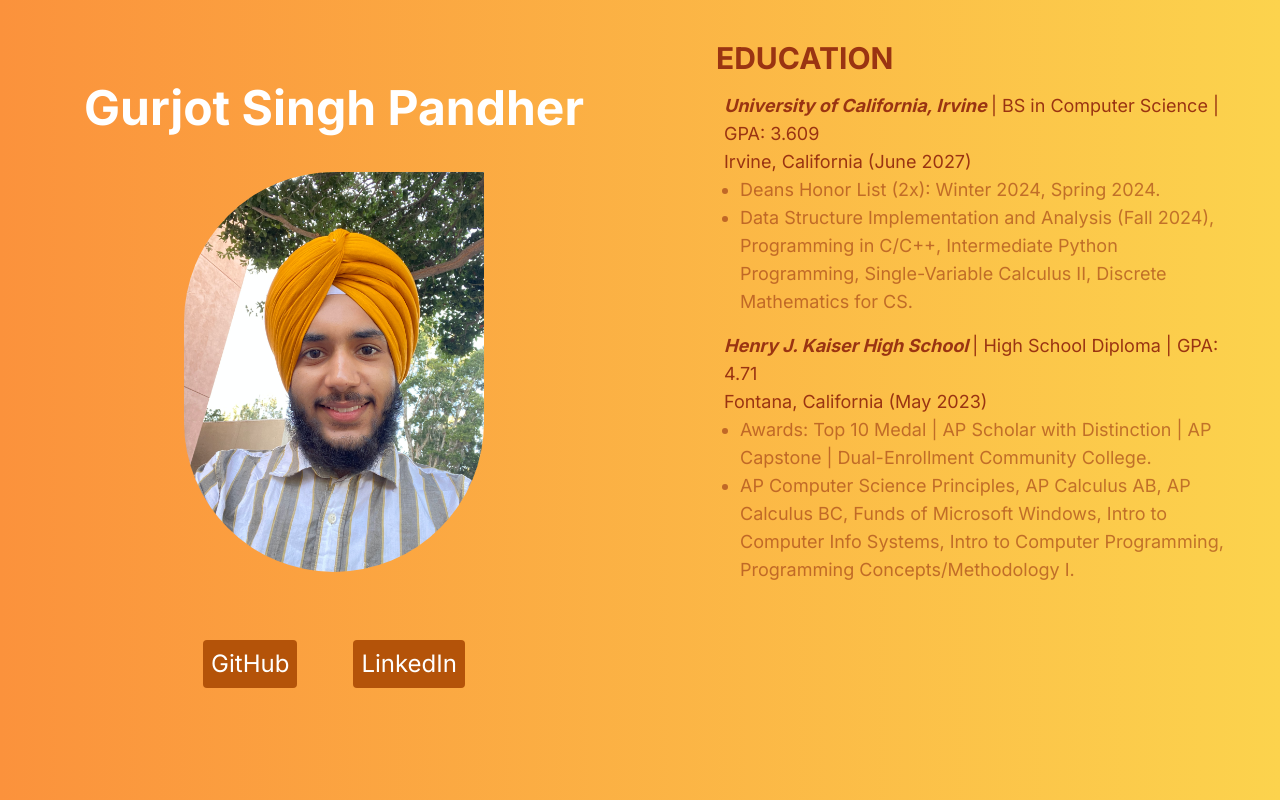
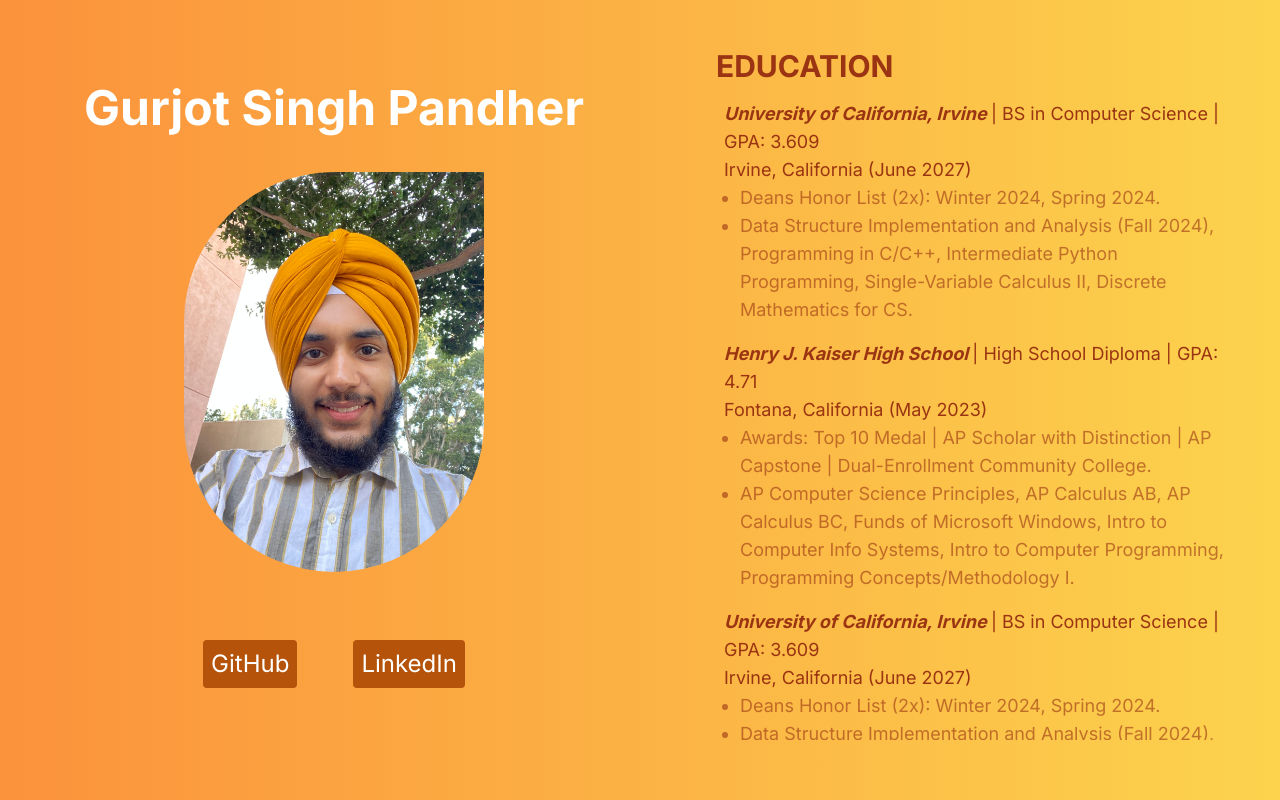
Before and after one commit to SinghGurjotPandher/personal_website, a Next.js app: page / in a window 1280 px wide. Built offline with nearby package versions, Linux system fonts and the light colour scheme.

Commit message:
Added scrolling and fix some other things.

```diff
--- a/app/assets/education_data.tsx
+++ b/app/assets/education_data.tsx
@@ -33,4 +33,28 @@ export const educations = [{
         AP Computer Science Principles, AP Calculus AB, AP Calculus BC, Funds of Microsoft Windows,
         Intro to Computer Info Systems, Intro to Computer Programming, Programming Concepts/Methodology I.
     `
+}, {
+    id: 0,
+    school: 'University of California, Irvine',
+    education_level: 'BS in Computer Science',
+    GPA: '3.609',
+    location: 'Irvine, California',
+    graduation_date: 'June 2027',
+    awards: 'Deans Honor List (2x): Winter 2024, Spring 2024.',
+    relevant_coursework: `Data Structure Implementation and Analysis (Fall 2024),
+    Programming in C/C++, Intermediate Python Programming, Single-Variable Calculus II,
+    Discrete Mathematics for CS.
+    `
+}, {
+    id: 1,
+    school: 'Henry J. Kaiser High School',
+    education_level: 'High School Diploma',
+    GPA: '4.71',
+    location: 'Fontana, California',
+    graduation_date: 'May 2023',
+    awards: 'Awards: Top 10 Medal | AP Scholar with Distinction | AP Capstone | Dual-Enrollment Community College.',
+    relevant_coursework: `
+        AP Computer Science Principles, AP Calculus AB, AP Calculus BC, Funds of Microsoft Windows,
+        Intro to Computer Info Systems, Intro to Computer Programming, Programming Concepts/Methodology I.
+    `
 }];
--- a/app/page.tsx
+++ b/app/page.tsx
@@ -17,13 +17,14 @@ function ProfileImage() {
   )
 }
 
-function SocialMediaButtons() {
+function SocialMediaButtons({GitHubLink, LinkedInLink}
+  :{GitHubLink: string, LinkedInLink: string}) {
   return (
     <div className='flex justify-center text-2xl m-10'>
       <Link className='bg-amber-700 hover:bg-amber-600 transition-all rounded p-2 m-7 text-white'
-        href='https://github.com/SinghGurjotPandher'> GitHub </Link>
+        href={`${GitHubLink}`}> GitHub </Link>
       <Link className='bg-amber-700 hover:bg-amber-600 transition-all rounded p-2 m-7 text-white'
-        href='https://www.linkedin.com/in/gurjot-singh-pandher-28243526a/'> LinkedIn </Link>
+        href={`${LinkedInLink}`}> LinkedIn </Link>
     </div>
   );
 }
@@ -33,12 +34,14 @@ function Demographics() {
     <div className='inline-block m-16 flex-2'>
       <h1 className='text-5xl text-center font-bold m-5 text-white'> Gurjot Singh Pandher </h1>
       <ProfileImage />
-      <SocialMediaButtons />
+      <SocialMediaButtons
+        GitHubLink='https://github.com/SinghGurjotPandher'
+        LinkedInLink='https://www.linkedin.com/in/gurjot-singh-pandher-28243526a/'/>
     </div>
   )
 }
 
-function Education() {
+function Education( {uniform_styling} : {uniform_styling: string}) {
   const educationList = educations.map(education =>
     <li key={education.id} className='m-4 text-lg text-orange-800'>
       <b className='italic'> { education.school } </b> | { education.education_level } | GPA: { education.GPA }<br />
@@ -56,7 +59,7 @@ function Education() {
   )
 
   return (
-    <div className='m-10'>
+    <div className={`${uniform_styling}`}>
       <h1 className='text-3xl m-2 font-bold text-orange-800'> EDUCATION </h1>
       <ul> {educationList} </ul>
     </div>
@@ -67,7 +70,7 @@ function Education() {
 function Portfolio() {
   return (
     <div className='flex-1'>
-      <Education />
+      <Education uniform_styling='m-10 overflow-y-auto h-[700px] scroll-smooth'/>
 
     </div>
   )
```
